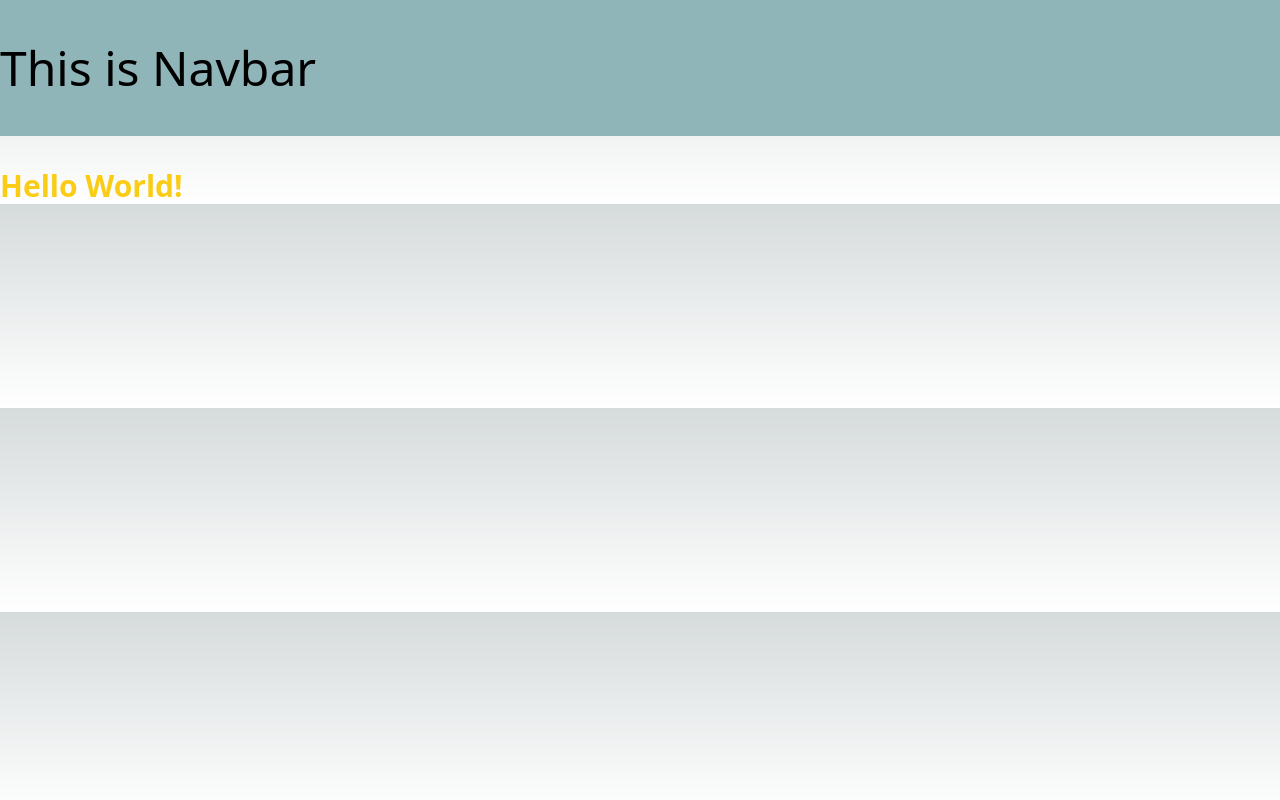
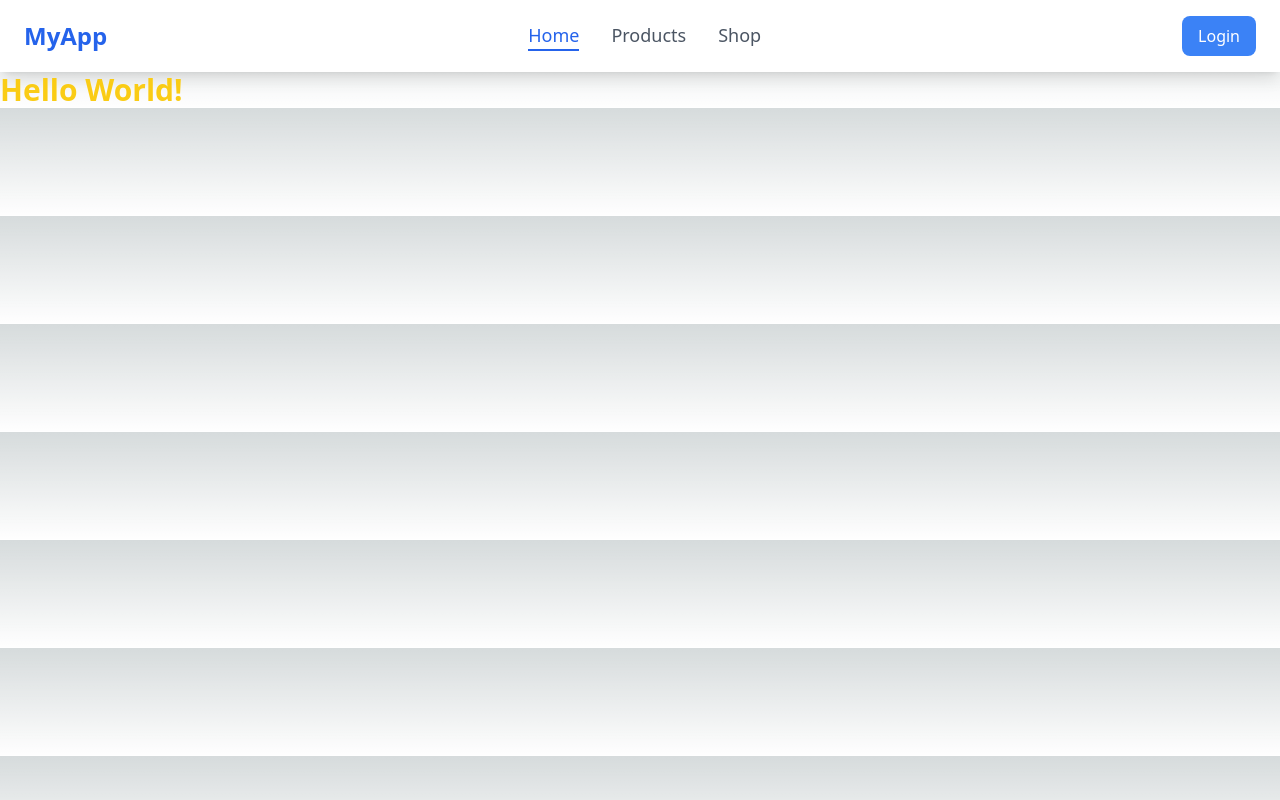
Before and after one commit to egadestaviano/Next-Js-Basic, a Next.js app: page / in a window 1280 px wide. Built offline with nearby package versions, Linux system fonts and the light colour scheme.

Commit message:
Update Navbar

```diff
--- a/src/components/layouts/Navbar/index.tsx
+++ b/src/components/layouts/Navbar/index.tsx
@@ -1,9 +1,68 @@
+import Link from "next/link";
+import { useRouter } from "next/router";
+
 const Navbar = () => {
+    const router = useRouter();
+
+    const isActive = (path: string) => {
+        return router.pathname === path;
+    };
+
     return (
-        <div className="navbar">
-            <h1 className="homeNav">This is Navbar</h1>
-        </div>
-    )
-}
+        <nav className="bg-white shadow-lg">
+            <div className="container mx-auto px-6">
+                <div className="flex justify-between items-center py-4">
+                    <div className="flex items-center">
+                        <Link href="/" className="text-2xl font-bold text-blue-600">
+                            MyApp
+                        </Link>
+                    </div>
+
+                    <div className="hidden md:flex space-x-8">
+                        <Link
+                            href="/"
+                            className={`text-lg font-medium transition-colors ${
+                                isActive('/')
+                                    ? 'text-blue-600 border-b-2 border-blue-600'
+                                    : 'text-gray-600 hover:text-blue-600'
+                            }`}
+                        >
+                            Home
+                        </Link>
+                        <Link
+                            href="/product"
+                            className={`text-lg font-medium transition-colors ${
+                                isActive('/product')
+                                    ? 'text-blue-600 border-b-2 border-blue-600'
+                                    : 'text-gray-600 hover:text-blue-600'
+                            }`}
+                        >
+                            Products
+                        </Link>
+                        <Link
+                            href="/shop"
+                            className={`text-lg font-medium transition-colors ${
+                                isActive('/shop')
+                                    ? 'text-blue-600 border-b-2 border-blue-600'
+                                    : 'text-gray-600 hover:text-blue-600'
+                            }`}
+                        >
+                            Shop
+                        </Link>
+                    </div>
+
+                    <div className="flex items-center space-x-4">
+                        <Link
+                            href="/auth/login"
+                            className="bg-blue-500 text-white px-4 py-2 rounded-lg hover:bg-blue-600 transition-colors"
+                        >
+                            Login
+                        </Link>
+                    </div>
+                </div>
+            </div>
+        </nav>
+    );
+};
 
 export default Navbar;
```
